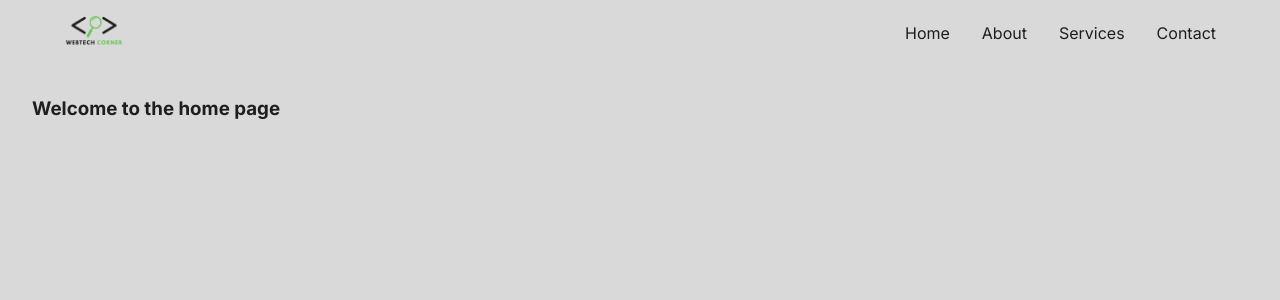
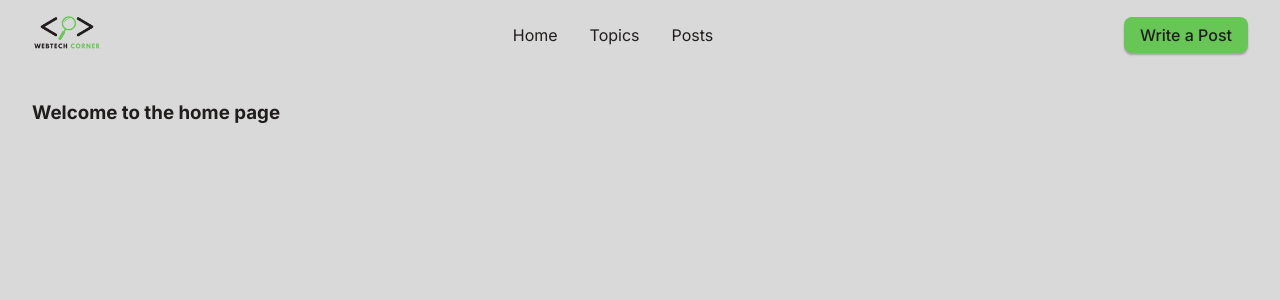
Before and after one commit to Farahat612/WebTech-Corner---TechBlog---NextJS---Styled-Components, a Next.js app: page / in a window 1280 px wide. Shown: the top 300 px of the page. Built offline with nearby package versions, Linux system fonts and the light colour scheme.

Commit message:
Navbar UI

```diff
--- a/src/app/GlobalStyle.ts
+++ b/src/app/GlobalStyle.ts
@@ -32,12 +32,15 @@ export const GlobalStyle = createGlobalStyle`
     --text: #211D1D;
     --primary-Color: #67C656;
     --primary-hoverColor: #5AB14A;
-    --primary-textColor: #fff;
+    --primary-textColor: #211D1D;
+
+    --secondary-Color: #121212;
+    --secondary-hoverColor: #1a1a1a;
+    --secondary-textColor: #ffffff;
   }
   ::selection {
     background-color: var(--primary-Color);
     color: var(--primary-textColor);
   }
 
-
 `
--- a/src/app/_components/navbar.tsx
+++ b/src/app/_components/navbar.tsx
@@ -2,13 +2,14 @@ import Link from 'next/link'
 import { Nav } from './styled'
 import Image from 'next/image'
 import Logo from '../../../public/logo/dark.png'
+import Button from '@/components/ui/Button'
 
 export const Navbar = () => {
   return (
     <Nav>
       {/* Logo */}
       <Link href='/'>
-        <Image src={Logo} alt='logo' width={60}  />
+        <Image src={Logo} alt='logo' width={70} />
       </Link>
 
       {/* Navigation */}
@@ -17,15 +18,17 @@ export const Navbar = () => {
           <Link href='/'>Home</Link>
         </li>
         <li>
-          <Link href='/about'>About</Link>
+          <Link href='/topics'>Topics</Link>
         </li>
         <li>
-          <Link href='/services'>Services</Link>
-        </li>
-        <li>
-          <Link href='/contact'>Contact</Link>
+          <Link href='/posts'>Posts</Link>
         </li>
       </ul>
+
+      {/* CTA */}
+      <Link href='/about'>
+        <Button role='button'>Write a Post</Button>
+      </Link>
     </Nav>
   )
 }
--- a/src/app/_components/styled.ts
+++ b/src/app/_components/styled.ts
@@ -26,7 +26,7 @@ export const Nav = styled.nav`
   width: 100%;
   justify-content: space-between;
   align-items: center;
-  padding: 1rem 2rem;
+  padding: 1rem 0;
 
   ul {
     display: flex;
```
